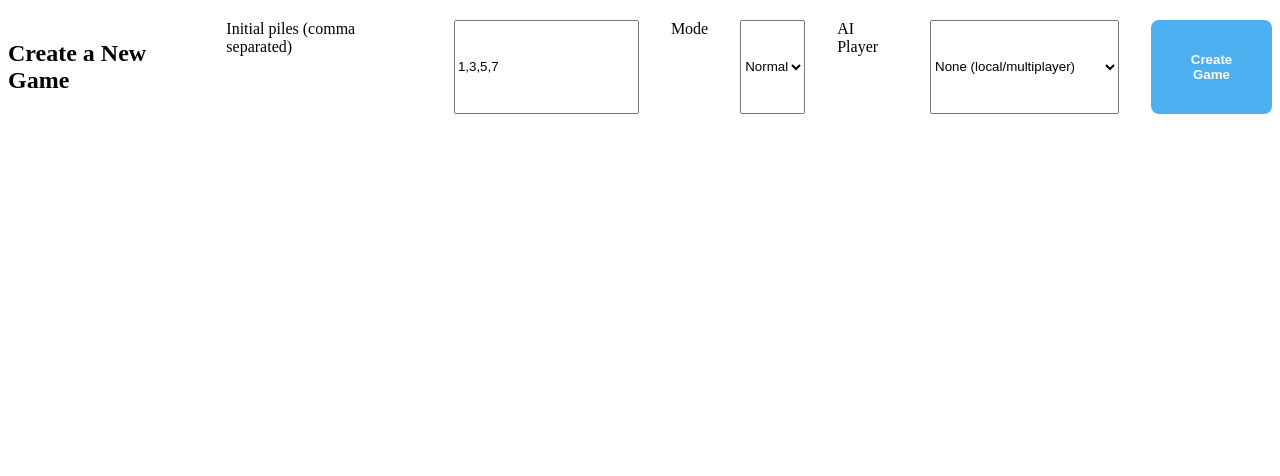
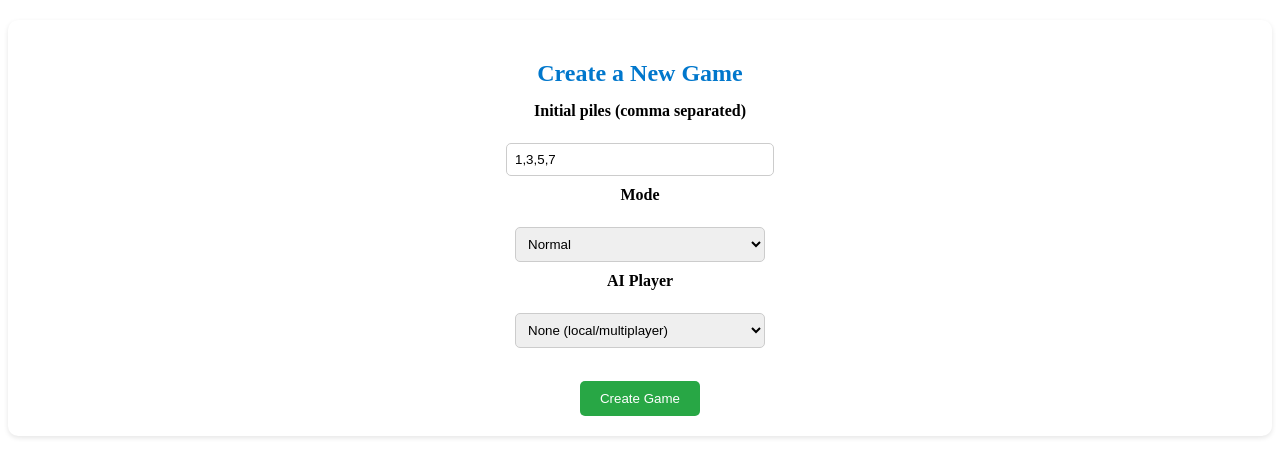
Before and after one commit to wayne540/NIM-GAME-WEB-APP, a React (Create React App) app in the folder frontend /: page / in a window 1280 px wide. Shown: the top 476 px of the page. Built offline with nearby package versions, Linux system fonts and the light colour scheme; the HTML template or start-up script is replaced by a standard one.

Commit message:
Update Menu.css

```diff
--- a/frontend /src/styles/Menu.css
+++ b/frontend /src/styles/Menu.css
@@ -1,20 +1,43 @@
 .menu {
-  display: flex;
-  gap: 1rem;
   margin-top: 20px;
+  padding: 20px;
+  background: #ffffff;
+  border-radius: 10px;
+  box-shadow: 0 2px 5px rgba(0,0,0,0.1);
+  text-align: center;
+}
+
+.menu h2 {
+  margin-bottom: 15px;
+  color: #0077cc;
+}
+
+.menu label {
+  display: block;
+  margin-top: 10px;
+  font-weight: bold;
+}
+
+.menu input,
+.menu select {
+  margin-top: 5px;
+  padding: 8px;
+  border-radius: 5px;
+  border: 1px solid #ccc;
+  width: 250px;
 }
 
 .menu button {
+  margin-top: 15px;
   padding: 10px 20px;
   border: none;
-  border-radius: 8px;
-  background-color: #4cafef;
-  color: #fff;
-  font-weight: bold;
+  border-radius: 5px;
+  background: #28a745;
+  color: white;
   cursor: pointer;
   transition: background 0.2s;
 }
 
 .menu button:hover {
-  background-color: #0077cc;
+  background: #218838;
 }
```
